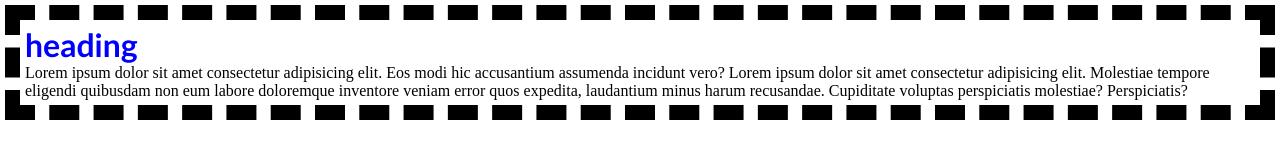
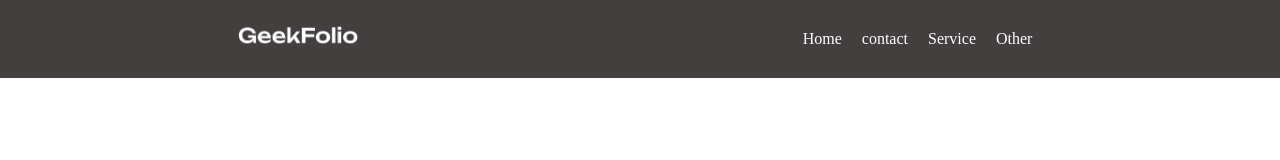
Before and after one commit to Ryhn313/PH-Course, a plain HTML site: page index.html in a window 1280 px wide. Drawn offline with Linux system fonts and the light colour scheme.

Commit message:
nav added

```diff
--- a/Style/style.css
+++ b/Style/style.css
@@ -1,24 +1,25 @@
- *{
+*{
     margin: 0;
     padding: 0;
- }
- .heading{
-    color: blue;
-    text-decoration: solid;
-    font-family: 'Gill Sans', 'Gill Sans MT', Calibri, 'Trebuchet MS', sans-serif;
 }
-.para{
-    border: 2px;
-}
-#head{
-    margin: 5px;
-    padding: 5px;
-    border: 15px solid black;
-    border-radius: inherit;
-    display: block;
-    border-style: dashed;
-    box-shadow: inset;
-    box-sizing: content-box;
-    text-decoration: navajowhite;
+.logo-photo{
+    width: 120px;
 
 }
+
+.menu-container{
+    background-color: rgb(67, 63, 63);
+    padding: 20px;
+    color: white;
+    list-style: none;
+    display: flex;
+    align-items: center;
+    justify-content: space-around;
+}
+.menus{
+    list-style: none;
+    display: flex;
+}
+.item{
+    margin: 10px;
+}
--- a/index.html
+++ b/index.html
@@ -3,12 +3,32 @@
 <head>
     <meta charset="UTF-8">
     <meta name="viewport" content="width=device-width, initial-scale=1.0">
+    <title>Document</title>
     <link rel="stylesheet" href="Style/style.css">
-    <title>Git</title>
 </head>
-<body><div id="head">
-    <h1 class="heading">heading</h1>
-    <p class="para">Lorem ipsum dolor sit amet consectetur adipisicing elit. Eos modi hic accusantium assumenda incidunt vero? Lorem ipsum dolor sit amet consectetur adipisicing elit. Molestiae tempore eligendi quibusdam non eum labore doloremque inventore veniam error quos expedita, laudantium minus harum recusandae. Cupiditate voluptas perspiciatis molestiae? Perspiciatis?</p>
-    </div>
+<body>
+    <header>
+        <nav>
+            <div class="menu-container">
+                <div class="logo">
+                    <img class="logo-photo" src="./Style/images/logo-light (1).png" alt="logo">
+                </div>
+                <div class="menus">
+                    <ul style="list-style: none; display: flex;">
+                        <li class="item">Home</li>
+                        <li class="item">contact</li>
+                        <li class="item">Service</li>
+                        <li class="item">Other</li>
+
+                    </ul>
+                </div>
+            </div>
+        </nav>
+
+    </header>
+    <main></main>
+    <footer>
+
+    </footer>
 </body>
 </html>
```
Also changed, not shown: Style/images/download.png (added), Style/images/logo-light (1).png (added), Style/images/logo-light.png (added), Style/images/logo.jpg (added).
